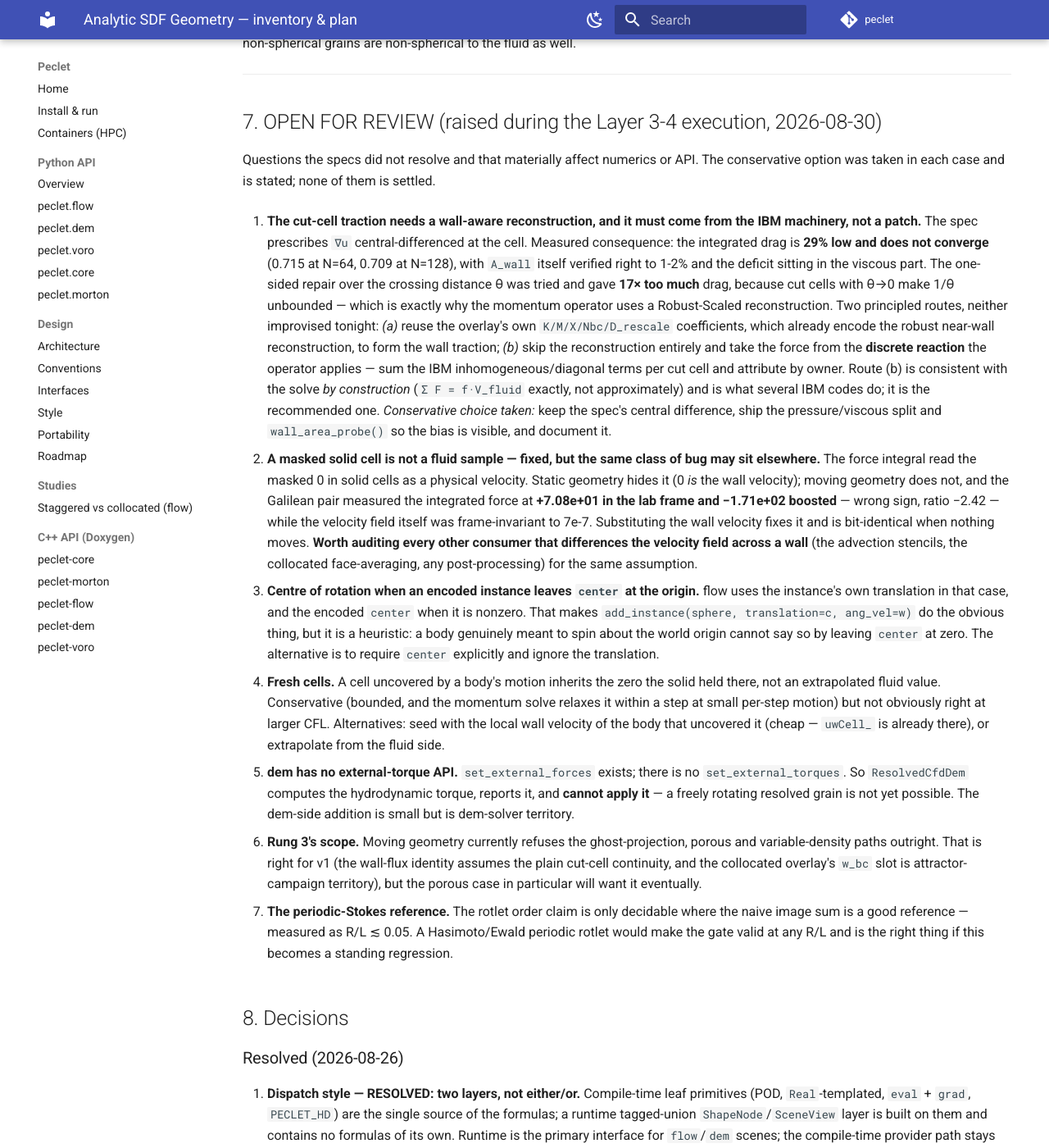
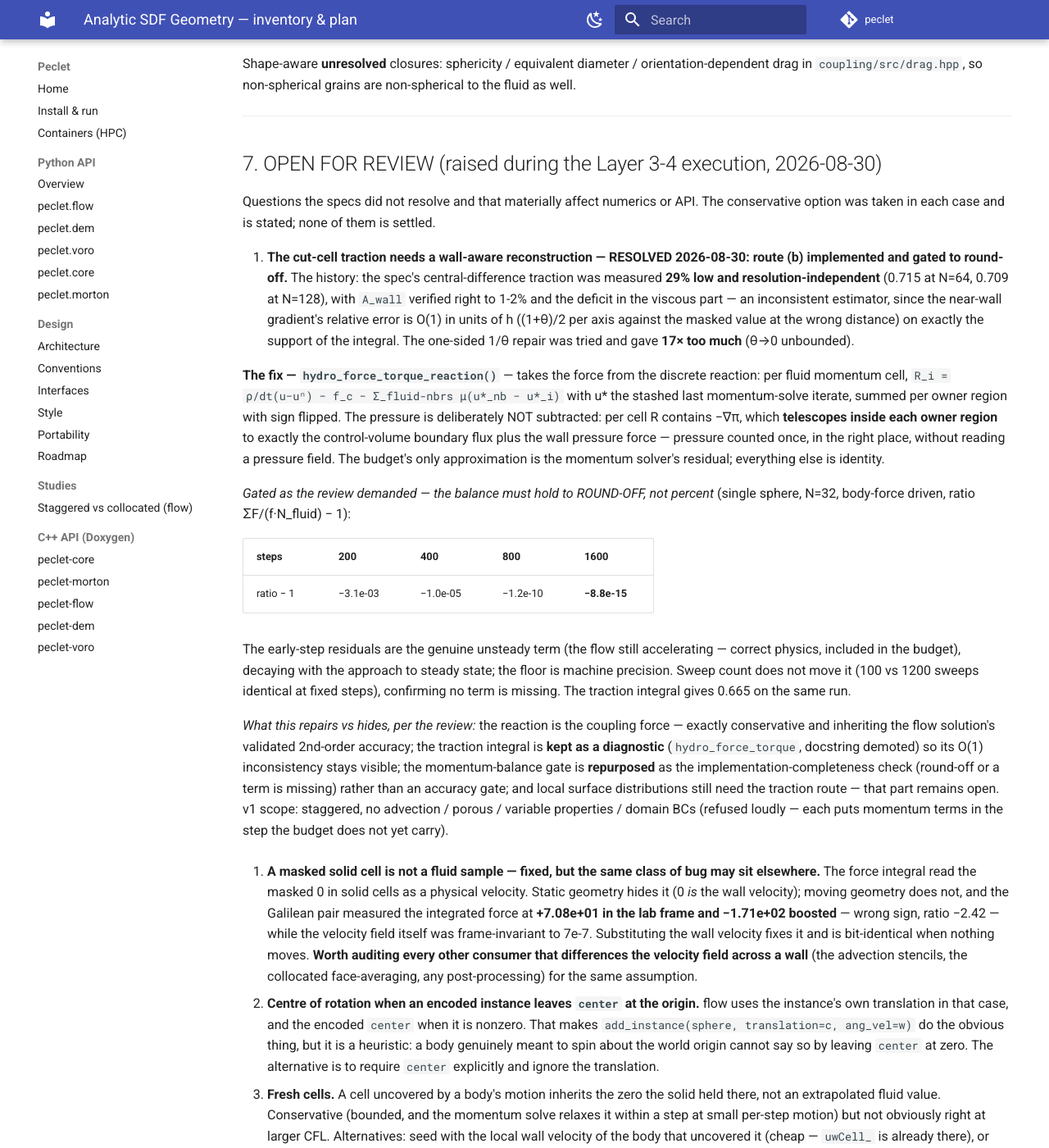
Before and after one commit to computational-chemical-engineering/peclet, an MkDocs documentation site: the page built from docs/ANALYTIC_SDF_GEOMETRY.md, in a window 1280 px wide and 1400 px high, scrolled down 19402 px. Shown: the whole window at 82% size. Built offline with MkDocs 1.6.1 and Material for MkDocs 9.7.7, drawn with Linux system fonts in a browser that asks for light colours; comment, search, counter and statistics services are not loaded; some of the changed text lies outside the part shown.

Commit message:
docs + pointers: route (b) — the resolved coupling force is the discrete reaction
flow fc54f4a: hydro_force_torque_reaction + fluid_momentum_cells + the u* stash in step().
coupling c69b5d9: ResolvedCfdDem defaults to force_method="reaction".

The note's §7 OPEN FOR REVIEW 1 is RESOLVED and now records the derivation (the
telescoping-pressure control-volume budget), the round-off gate (-8.8e-15 at 1600 steps, with the
approach to it being the genuine unsteady term), frame invariance 0.999999993, the MPI cross-rank
agreement at 4.1e-15, and the settling gate passing at 0.9988. Status banner and the L4-R2/R3
sections updated; the traction integral is documented as the diagnostic that keeps its own bias
visible; what remains open of item 1 is only local surface distributions (attrition-type
consumers), which still need a wall-aware reconstruction.

Measured summary of the change of force method, same solves:
                       traction     reaction
  4-sphere bed N=64    0.716        1 + 4.3e-08     (fraction of the exact momentum balance)
  frame ratio          1.030        0.999999993
  settling slip/pred   1.13         0.9988
  momentum leak        0.58 F_g/t   ~0 (setup-origin residue, 44x smaller)

Co-Authored-By: Claude Opus 5 <noreply@anthropic.com>
Claude-Session: https://claude.ai/code/session_015VFHwjBNfmqw89iVFh2sC6

```diff
--- a/docs/ANALYTIC_SDF_GEOMETRY.md
+++ b/docs/ANALYTIC_SDF_GEOMETRY.md
@@ -786,7 +786,10 @@ missing `_coupling` extension (which only the UNRESOLVED driver uses).
   boundary — "zero-copy" is not literal across that divide and does not need to be: the instance
   array is a few hundred bytes per grain against a rebuild measured in tens of ms.
 
-- **L4-R2 — hydrodynamic force/torque ✅ (shipped), with a MEASURED and LOCALISED bias.**
+- **L4-R2 — hydrodynamic force/torque ✅ COMPLETE: the coupling force is the DISCRETE REACTION
+  (`hydro_force_torque_reaction`, route (b) — §7 item 1 has the derivation and the round-off
+  gate); the reconstructed traction below is kept as the diagnostic that keeps its own bias
+  visible.**
   Device kernel over the cells the wall passes through: `dF_body = −(σ · A_wall)` with
   `σ = −p I + μ(∇u + ∇uᵀ)`, `A_wall` from the aperture identity, posted to `cutOwner_`'s instance
   by atomics (tolerance-, not bit-reproducible — documented, like the coupling deposits), torque
@@ -819,7 +822,9 @@ missing `_coupling` extension (which only the UNRESOLVED driver uses).
   crossing distance θ gave the drag **17× too large**: cut cells with θ→0 make 1/θ unbounded. That
   is exactly why the momentum operator uses a Robust-Scaled reconstruction instead of a raw
   one-sided difference. The experiment was removed rather than left behind a flag whose "on" state
-  is 17× wrong. See OPEN FOR REVIEW 1 for the two principled routes.
+  is 17× wrong. **Route (b) — the discrete reaction — is now implemented and is the coupling
+  force**; §7 item 1 records the derivation, the telescoping-pressure trick, and the gate that
+  holds to −8.8e-15.
 
 - **L4-R3 — motion loop. RUNS AND CONVERGES; the gate misses by 13%, and the miss is the SAME
   traction bias, now visible as a momentum leak.** Weak explicit coupling: flow force →
@@ -890,21 +895,42 @@ Shape-aware **unresolved** closures: sphericity / equivalent diameter / orientat
 Questions the specs did not resolve and that materially affect numerics or API. The conservative
 option was taken in each case and is stated; none of them is settled.
 
-1. **The cut-cell traction needs a wall-aware reconstruction, and it must come from the IBM
-   machinery, not a patch.** The spec prescribes `∇u` central-differenced at the cell. Measured
-   consequence: the integrated drag is **29% low and does not converge** (0.715 at N=64, 0.709 at
-   N=128), with `A_wall` itself verified right to 1-2% and the deficit sitting in the viscous part.
-   The one-sided repair over the crossing distance θ was tried and gave **17× too much** drag,
-   because cut cells with θ→0 make 1/θ unbounded — which is exactly why the momentum operator uses
-   a Robust-Scaled reconstruction. Two principled routes, neither improvised tonight:
-   *(a)* reuse the overlay's own `K/M/X/Nbc/D_rescale` coefficients, which already encode the
-   robust near-wall reconstruction, to form the wall traction; *(b)* skip the reconstruction
-   entirely and take the force from the **discrete reaction** the operator applies — sum the IBM
-   inhomogeneous/diagonal terms per cut cell and attribute by owner. Route (b) is consistent with
-   the solve *by construction* (`Σ F = f·V_fluid` exactly, not approximately) and is what several
-   IBM codes do; it is the recommended one. *Conservative choice taken:* keep the spec's central
-   difference, ship the pressure/viscous split and `wall_area_probe()` so the bias is visible, and
-   document it.
+1. **The cut-cell traction needs a wall-aware reconstruction — RESOLVED 2026-08-30: route (b)
+   implemented and gated to round-off.** The history: the spec's central-difference traction was
+   measured **29% low and resolution-independent** (0.715 at N=64, 0.709 at N=128), with `A_wall`
+   verified right to 1-2% and the deficit in the viscous part — an inconsistent estimator, since
+   the near-wall gradient's relative error is O(1) in units of h ((1+θ)/2 per axis against the
+   masked value at the wrong distance) on exactly the support of the integral. The one-sided 1/θ
+   repair was tried and gave **17× too much** (θ→0 unbounded).
+
+   **The fix — `hydro_force_torque_reaction()`** — takes the force from the discrete reaction:
+   per fluid momentum cell, `R_i = ρ/dt(u−uⁿ) − f_c − Σ_fluid-nbrs μ(u*_nb − u*_i)` with u* the
+   stashed last momentum-solve iterate, summed per owner region with sign flipped. The pressure is
+   deliberately NOT subtracted: per cell R contains −∇π, which **telescopes inside each owner
+   region** to exactly the control-volume boundary flux plus the wall pressure force — pressure
+   counted once, in the right place, without reading a pressure field. The budget's only
+   approximation is the momentum solver's residual; everything else is identity.
+
+   *Gated as the review demanded — the balance must hold to ROUND-OFF, not percent* (single
+   sphere, N=32, body-force driven, ratio ΣF/(f·N_fluid) − 1):
+
+   | steps | 200 | 400 | 800 | 1600 |
+   |---|---|---|---|---|
+   | ratio − 1 | −3.1e-03 | −1.0e-05 | −1.2e-10 | **−8.8e-15** |
+
+   The early-step residuals are the genuine unsteady term (the flow still accelerating — correct
+   physics, included in the budget), decaying with the approach to steady state; the floor is
+   machine precision. Sweep count does not move it (100 vs 1200 sweeps identical at fixed steps),
+   confirming no term is missing. The traction integral gives 0.665 on the same run.
+
+   *What this repairs vs hides, per the review:* the reaction is the coupling force — exactly
+   conservative and inheriting the flow solution's validated 2nd-order accuracy; the traction
+   integral is **kept as a diagnostic** (`hydro_force_torque`, docstring demoted) so its O(1)
+   inconsistency stays visible; the momentum-balance gate is **repurposed** as the
+   implementation-completeness check (round-off or a term is missing) rather than an accuracy
+   gate; and local surface distributions still need the traction route — that part remains open.
+   v1 scope: staggered, no advection / porous / variable properties / domain BCs (refused loudly —
+   each puts momentum terms in the step the budget does not yet carry).
 
 2. **A masked solid cell is not a fluid sample — fixed, but the same class of bug may sit
    elsewhere.** The force integral read the masked 0 in solid cells as a physical velocity. Static
```
